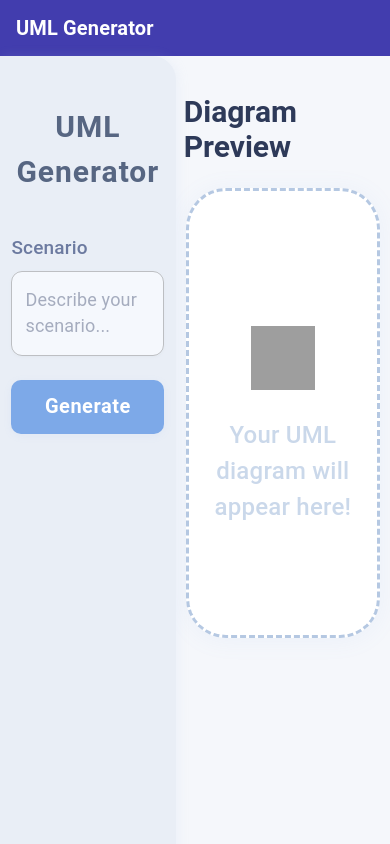
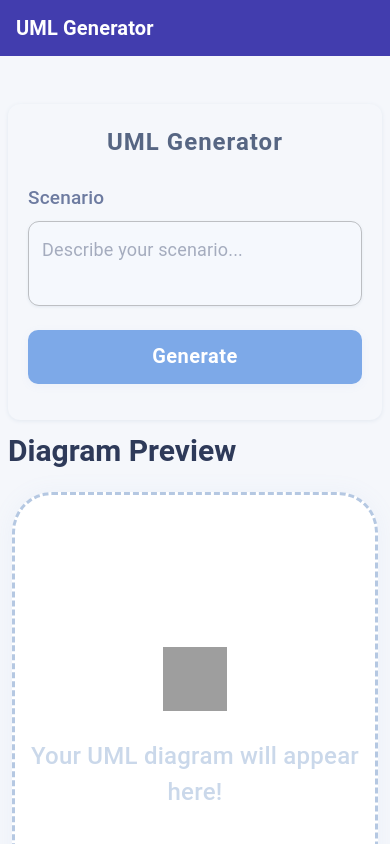
Before and after one commit to Balaj27/UML-Generator-Next, a Next.js app: page /Pages/UML in a window 390 px wide. Shown: the top 844 px of the page. Built offline with nearby package versions, Linux system fonts and the light colour scheme; grey boxes are pictures that could not be loaded; some icons are missing.

Commit message:
mobile responsiveness improved

```diff
--- a/src/app/Components/UmlComponent.js
+++ b/src/app/Components/UmlComponent.js
@@ -10,8 +10,10 @@ import {
   Paper,
   IconButton,
   Tooltip,
+  useMediaQuery,
 } from "@mui/material";
 import DownloadIcon from "@mui/icons-material/Download";
+import { useTheme } from "@mui/material/styles";
 
 const SIDEBAR_BG = "#e9eef6";
 const SIDEBAR_TEXT = "#2e3a59";
@@ -28,6 +30,9 @@ function UmlComponent() {
   const [error, setError] = useState(null);
   const [initialSubmitted, setInitialSubmitted] = useState(false);
   const [loading, setLoading] = useState(false);
+
+  const theme = useTheme();
+  const isMobile = useMediaQuery(theme.breakpoints.down("sm"));
 
   // Handles initial and edit submit
   const handleSubmit = async (e) => {
@@ -87,56 +92,7 @@ function UmlComponent() {
     }
   };
 
-  return (
-    <Box sx={{ bgcolor: "#f5f7fb", minHeight: "100vh" }}>
-      <CssBaseline />
-      <Box sx={{ display: "flex", minHeight: "100vh" }}>
-        {/* Sidebar */}
-        <Box
-          sx={{
-            width: SIDEBAR_WIDTH,
-            bgcolor: SIDEBAR_BG,
-            color: SIDEBAR_TEXT,
-            minHeight: "100vh",
-            display: "flex",
-            flexDirection: "column",
-            alignItems: "center",
-            boxShadow: "2px 0 12px 0 rgba(180, 200, 230, 0.13)",
-            borderTopRightRadius: 24,
-            borderBottomRightRadius: 24,
-            py: 6,
-            px: 0,
-            zIndex: 2,
-          }}
-        >
-          <Paper
-            elevation={0}
-            sx={{
-              width: "87%",
-              bgcolor: "transparent",
-              boxShadow: "none",
-              display: "flex",
-              flexDirection: "column",
-              alignItems: "center",
-              p: 0,
-            }}
-          >
-            <Typography
-              sx={{
-                color: "#4c5c7a",
-                fontWeight: 700,
-                mb: 5,
-                fontSize: 30,
-                letterSpacing: 1,
-                fontFamily: "inherit",
-                opacity: 0.93,
-                textAlign: "center",
-              }}
-            >
-              UML Generator
-            </Typography>
-
-            {/* Only show one form at a time */}
+  const renderInputForm = () => (
     <form onSubmit={handleSubmit} style={{ width: "100%" }} autoComplete="off">
       {!initialSubmitted ? (
         <>
@@ -274,14 +230,67 @@ function UmlComponent() {
           </Button>
         </>
       )}
-            </form>
       {error && (
         <Typography color="error" sx={{ mt: 1, fontWeight: 500 }}>
           {error}
         </Typography>
       )}
+    </form>
+  );
+
+  return (
+    <Box sx={{ bgcolor: "#f5f7fb", minHeight: "100vh" }}>
+      <CssBaseline />
+      <Box sx={{ display: "flex", minHeight: "100vh" }}>
+        {/* Sidebar for desktop/tablet only */}
+        {!isMobile && (
+          <Box
+            sx={{
+              width: SIDEBAR_WIDTH,
+              bgcolor: SIDEBAR_BG,
+              color: SIDEBAR_TEXT,
+              minHeight: "100vh",
+              display: "flex",
+              flexDirection: "column",
+              alignItems: "center",
+              boxShadow: "2px 0 12px 0 rgba(180, 200, 230, 0.13)",
+              borderTopRightRadius: 24,
+              borderBottomRightRadius: 24,
+              py: 6,
+              px: 0,
+              zIndex: 2,
+            }}
+          >
+            <Paper
+              elevation={0}
+              sx={{
+                width: "87%",
+                bgcolor: "transparent",
+                boxShadow: "none",
+                display: "flex",
+                flexDirection: "column",
+                alignItems: "center",
+                p: 0,
+              }}
+            >
+              <Typography
+                sx={{
+                  color: "#4c5c7a",
+                  fontWeight: 700,
+                  mb: 5,
+                  fontSize: 30,
+                  letterSpacing: 1,
+                  fontFamily: "inherit",
+                  opacity: 0.93,
+                  textAlign: "center",
+                }}
+              >
+                UML Generator
+              </Typography>
+              {renderInputForm()}
             </Paper>
           </Box>
+        )}
 
         {/* Main Content */}
         <Box
@@ -294,6 +303,43 @@ function UmlComponent() {
             paddingBottom: "3%",
           }}
         >
+          {/* On mobile, show input form above preview */}
+          {isMobile && (
+            <Paper
+              elevation={1}
+              sx={{
+                width: "100%",
+                maxWidth: 520,
+                mx: "auto",
+                mt: 0,
+                mb: 4,
+                p: 2.5,
+                bgcolor: "#f5f7fb",
+                boxShadow: "0 1px 4px #e2e8f0",
+                borderRadius: 3,
+                display: "flex",
+                flexDirection: "column",
+                alignItems: "center",
+              }}
+            >
+              <Typography
+                sx={{
+                  color: "#4c5c7a",
+                  fontWeight: 700,
+                  mb: 3,
+                  fontSize: 24,
+                  letterSpacing: 1,
+                  fontFamily: "inherit",
+                  opacity: 0.93,
+                  textAlign: "center",
+                }}
+              >
+                UML Generator
+              </Typography>
+              {renderInputForm()}
+            </Paper>
+          )}
+
           <Box sx={{ display: "flex", alignItems: "center", mb: 3, mt: 1, marginTop: '-5%' }}>
             <Typography
               variant="h3"
```
Lines whose indentation alone changed are shown as unchanged.
